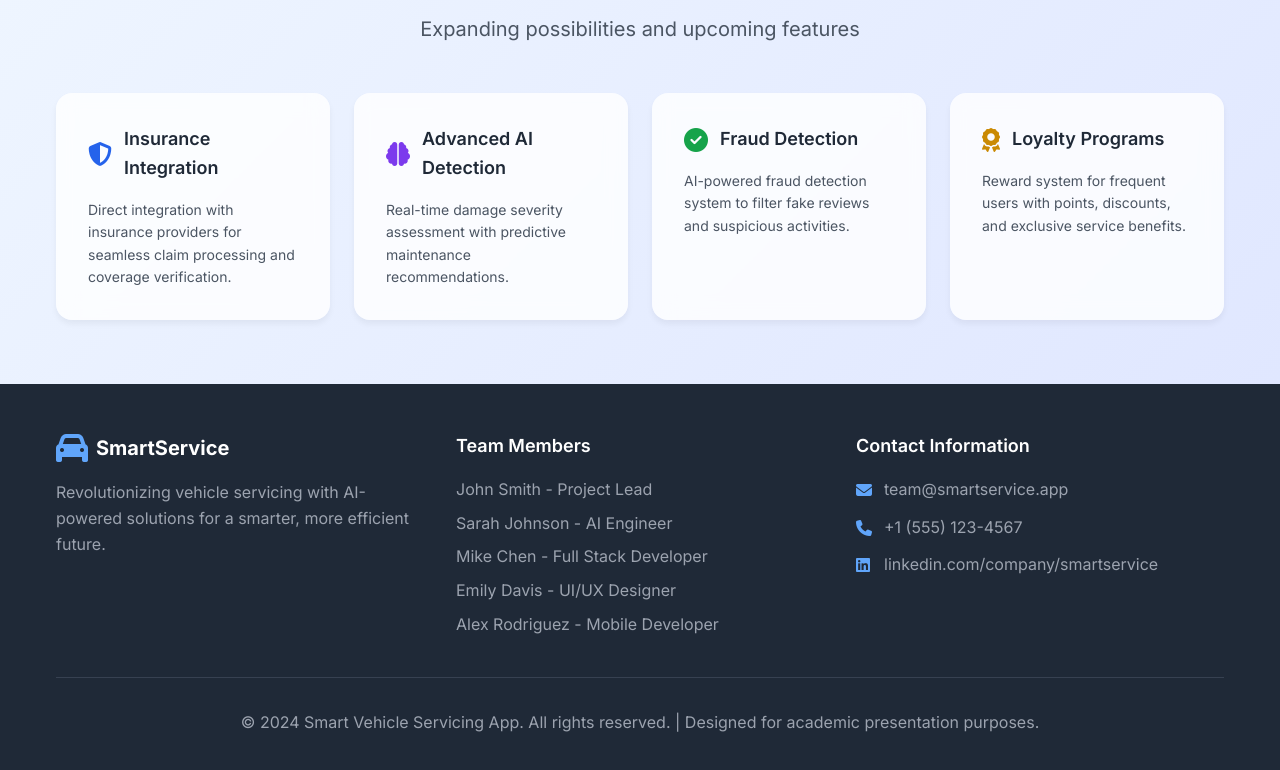
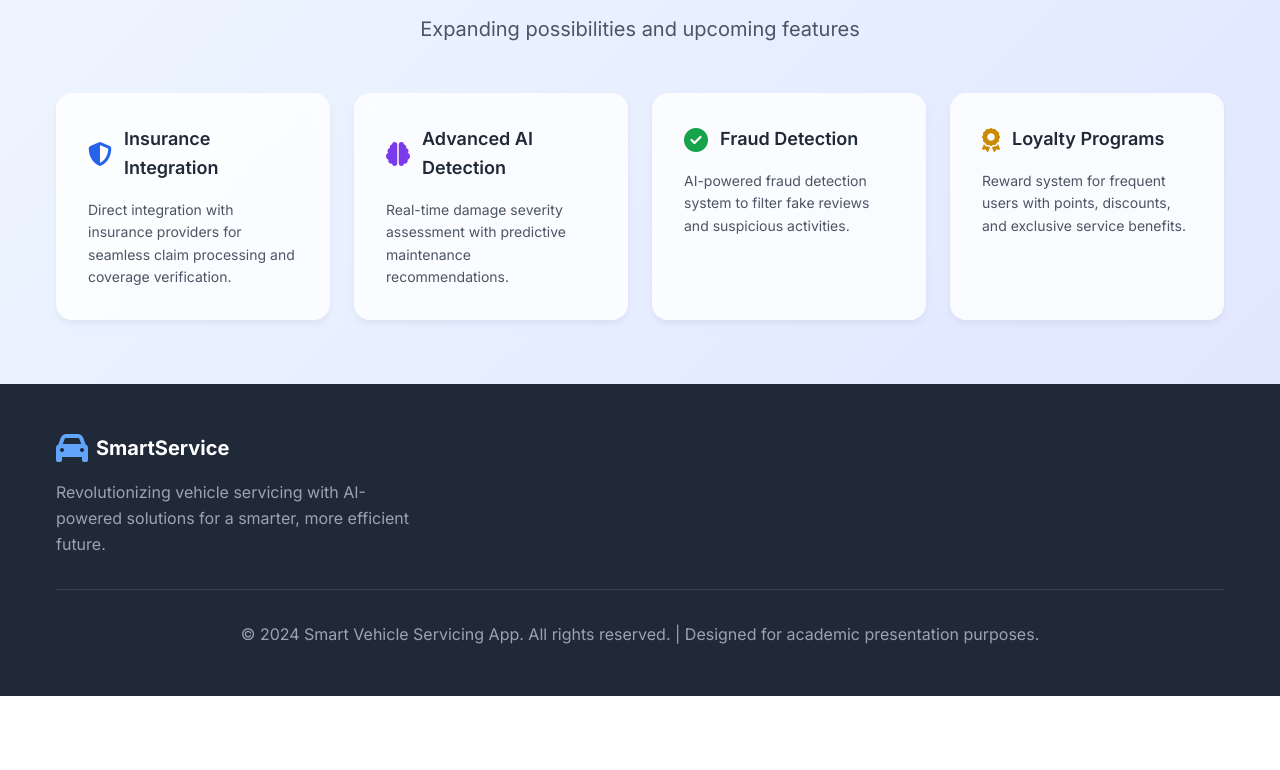
Before and after one commit to hdnandan04/design, a plain HTML site: page index.html in a window 1280 px wide. Shown: the part 4901-5671 px from the top of the page. After the commit the page ends 5597 px from the top, so only its background shows below. Drawn offline with Linux system fonts and the light colour scheme.

Commit message:
Update index.html

```diff
--- a/index.html
+++ b/index.html
@@ -525,34 +525,8 @@
                     </p>
                 </div>
 
-                <div class="footer-section">
-                    <h3 class="footer-heading">Team Members</h3>
-                    <ul class="team-list">
-                        <li>John Smith - Project Lead</li>
-                        <li>Sarah Johnson - AI Engineer</li>
-                        <li>Mike Chen - Full Stack Developer</li>
-                        <li>Emily Davis - UI/UX Designer</li>
-                        <li>Alex Rodriguez - Mobile Developer</li>
-                    </ul>
-                </div>
 
-                <div class="footer-section">
-                    <h3 class="footer-heading">Contact Information</h3>
-                    <div class="contact-info">
-                        <div class="contact-item">
-                            <i class="fas fa-envelope"></i>
-                            <span>team@smartservice.app</span>
-                        </div>
-                        <div class="contact-item">
-                            <i class="fas fa-phone"></i>
-                            <span>+1 (555) 123-4567</span>
-                        </div>
-                        <div class="contact-item">
-                            <i class="fab fa-linkedin"></i>
-                            <span>linkedin.com/company/smartservice</span>
-                        </div>
-                    </div>
-                </div>
+
             </div>
 
             <div class="footer-bottom">
```
